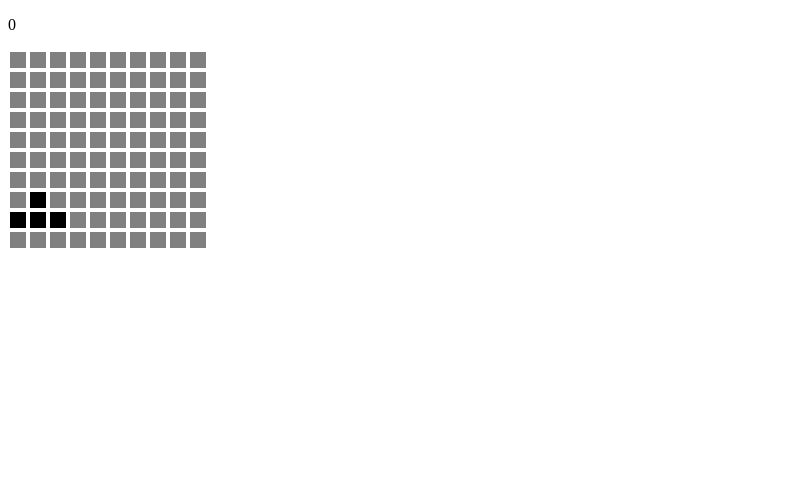
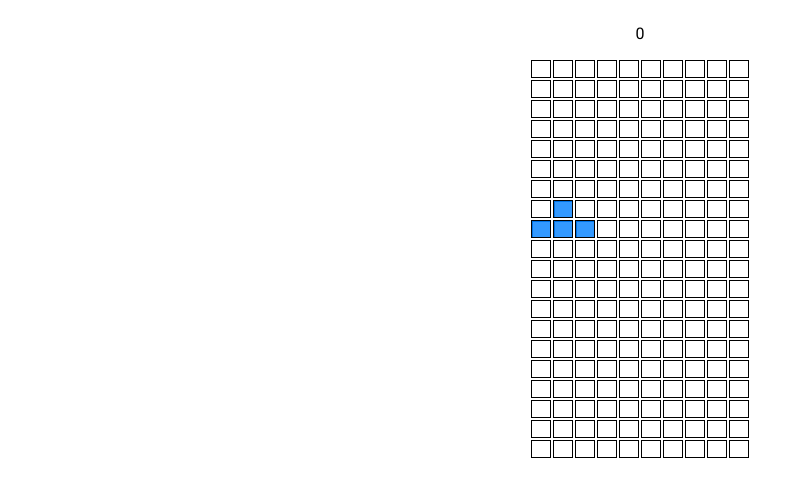
Before and after one commit to MikeCroall/React-Tetris, a React (Create React App) app: page / in a window 1280 px wide. Shown: the top 496 px of the page, without its empty margins (0-804 px from the left). Built offline with nearby package versions, Linux system fonts and the light colour scheme; what react-keydown would draw is missing.

Commit message:
Quick styling to make it less painful to look at

```diff
--- a/package.json
+++ b/package.json
@@ -9,7 +9,8 @@
     "react-dom": "^16.4.2",
     "react-redux": "^5.0.7",
     "react-scripts-ts": "2.17.0",
-    "redux": "^4.0.0"
+    "redux": "^4.0.0",
+    "typeface-roboto": "0.0.54"
   },
   "scripts": {
     "start": "react-scripts-ts start",
--- a/src/App.tsx
+++ b/src/App.tsx
@@ -1,3 +1,4 @@
+import { css } from 'aphrodite';
 import * as React from 'react';
 import keydown, { Keys } from 'react-keydown';
 import { connect } from 'react-redux';
@@ -5,6 +6,7 @@ import { Move, moveTetromino, rotateTetromino } from './actions';
 import Gameboard from './components/viewport/gameboard';
 import Scoreboard from './components/viewport/scores';
 import { IStore } from './reducers/rootReducer';
+import styles from './styles';
 
 interface IAppProps {
   left: () => void;
@@ -17,7 +19,7 @@ interface IAppProps {
 class App extends React.Component<IAppProps> {
   public render() {
     return (
-      <div className="App">
+      <div className={css(styles.app)}>
         <Scoreboard />
         <Gameboard />
       </div>
--- a/src/components/viewport/gameboard/styles.tsx
+++ b/src/components/viewport/gameboard/styles.tsx
@@ -2,26 +2,30 @@ import { StyleSheet } from 'aphrodite';
 
 export default StyleSheet.create({
     grid: {
+        alignItems: 'center',
         display: 'flex',
         flexFlow: 'column',
-        height: 500,
-        width: 500,
+        justifyContent: 'center',
+        margin: 'auto'
     },
 
     row: {
         display: 'flex',
         flexFlow: 'row',
-        height: 20
+        height: 20,
+        justifyContent: 'center'
     },
 
     cell: {
-        backgroundColor: 'gray',
-        flexBasis: 16,
+        backgroundColor: 'white',
+        border: '1px solid black',
+        flexBasis: 18,
         flexShrink: 0,
-        margin: 2
+        margin: 1
     },
 
     active: {
-        backgroundColor: 'black'
+        backgroundColor: '#3399ff',
+        boxShadow: 'inset 1px 1px #0073e6'
     }
 });
--- a/src/components/viewport/scores/index.tsx
+++ b/src/components/viewport/scores/index.tsx
@@ -1,6 +1,8 @@
+import { css } from 'aphrodite';
 import * as React from 'react';
 import { connect } from 'react-redux';
 import { IStore } from '../../../reducers/rootReducer';
+import styles from './styles';
 
 export interface IScoreboardProps {
     score: number
@@ -8,13 +10,9 @@ export interface IScoreboardProps {
 
 export class Scoreboard extends React.Component<IScoreboardProps> {
 
-    constructor(props: IScoreboardProps){
-        super(props);
-    }
-
     public render() {
         return (
-            <p> {this.props.score} </p>
+            <p className={css(styles.scores)}> {this.props.score} </p>
         );
     }
 }
--- /dev/null
+++ b/src/components/viewport/scores/styles.tsx
@@ -0,0 +1,11 @@
+import { StyleSheet } from 'aphrodite';
+import "typeface-roboto";
+
+export default StyleSheet.create({
+    scores: {
+        alignItems: 'center',
+        display: 'flex',
+        flexFlow: 'column',
+        fontFamily: 'roboto',
+    }
+});
--- a/src/reducers/rootReducer.tsx
+++ b/src/reducers/rootReducer.tsx
@@ -10,7 +10,7 @@ import { Grid } from '../components/grid';
 import { buildTetriminoGrid, buildTetrominoCells, getRandomTetromino, Tetromino } from '../components/tetromino';
 
 const GRID_WIDTH = 10;
-const GRID_HEIGHT = 10;
+const GRID_HEIGHT = 20;
 
 // interface which the store should always follow
 export interface IStore {
--- /dev/null
+++ b/src/styles.tsx
@@ -0,0 +1,9 @@
+import { StyleSheet } from 'aphrodite';
+
+export default StyleSheet.create({
+    app: {
+        alignItems: 'stretch',
+        display: 'flex',
+        flexFlow: 'column'
+    }
+});
```
Also changed, not shown: 1 other file (tests, documents, lock files or other folders).
